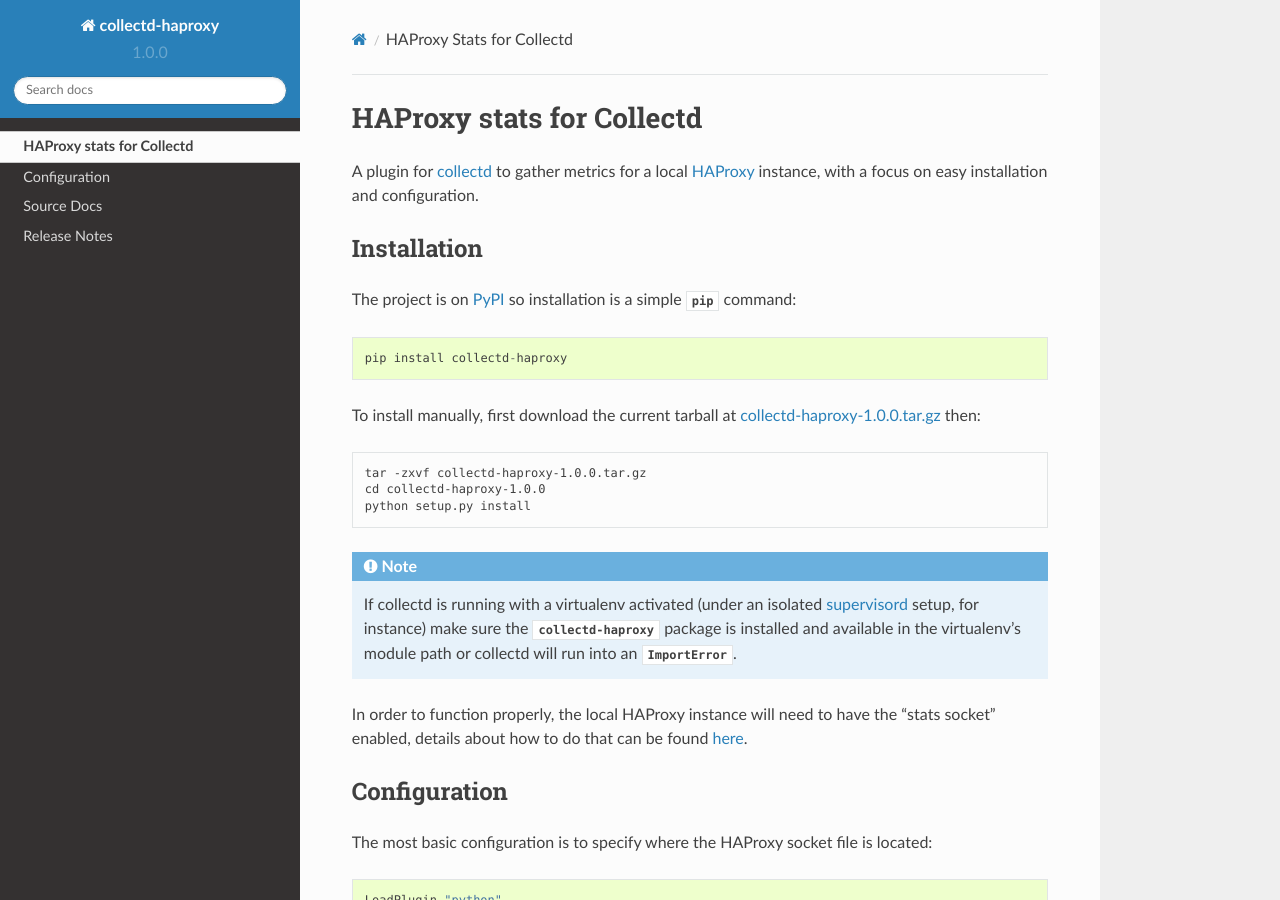
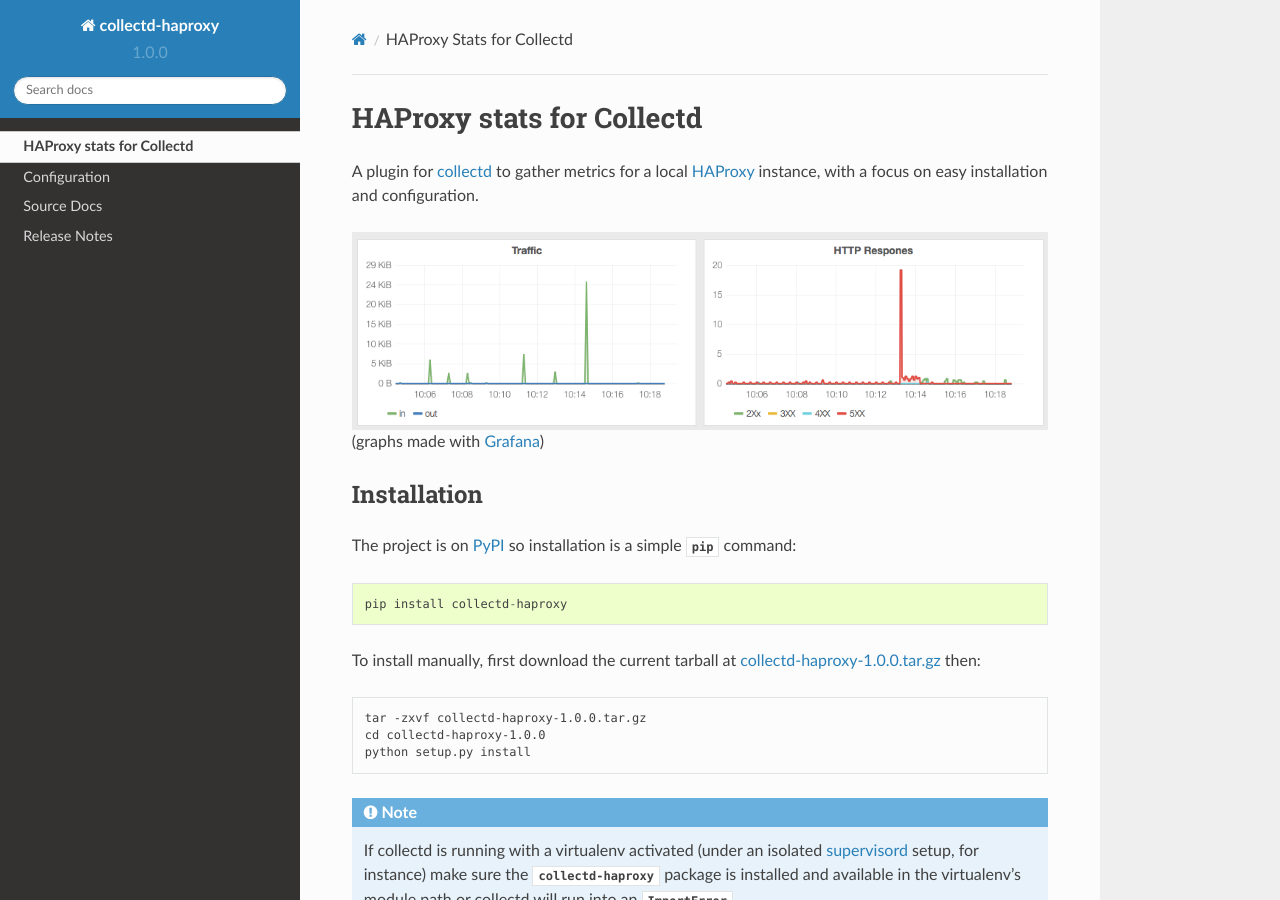
Before and after one commit to wglass/collectd-haproxy, a Sphinx documentation site: the page built from docs/index.rst, in a window 1280 px wide and 900 px high. Built offline with Sphinx 7.4.7 and the Read the Docs theme 2.0.0, drawn with Linux system fonts in a browser that asks for light colours.

Commit message:
Add a fancy graph image to the docs index.

```diff
--- a/docs/conf.py
+++ b/docs/conf.py
@@ -87,7 +87,7 @@
 # Add any paths that contain custom static files (such as style sheets) here,
 # relative to this directory. They are copied after the builtin static files,
 # so a file named "default.css" will overwrite the builtin "default.css".
-#html_static_path = ['static']
+html_static_path = ['static']
 
 # The theme to use for HTML and HTML Help pages.  See the documentation for
 # a list of builtin themes.
--- a/docs/index.rst
+++ b/docs/index.rst
@@ -5,6 +5,12 @@
 
 A plugin for collectd_ to gather metrics for a local HAProxy_ instance, with a
 focus on easy installation and configuration.
+
+.. image:: /static/graphs.png
+   :alt: Graphs made with HAProxy stats
+   :align: center
+
+(graphs made with Grafana_)
 
 
 Installation
@@ -74,6 +80,7 @@
 
 .. _collectd: https://collectd.org
 .. _HAProxy: http://www.haproxy.org
+.. _Grafana: http://grafana.org
 .. _PyPI: http://pypi.python.org/pypi/collectd-haproxy
 .. _here: https://cbonte.github.io/haproxy-dconv/configuration-1.5.html#9.2
 .. _supervisord: http://supervisord.org
```
Also changed, not shown: docs/static/graphs.png (added).
